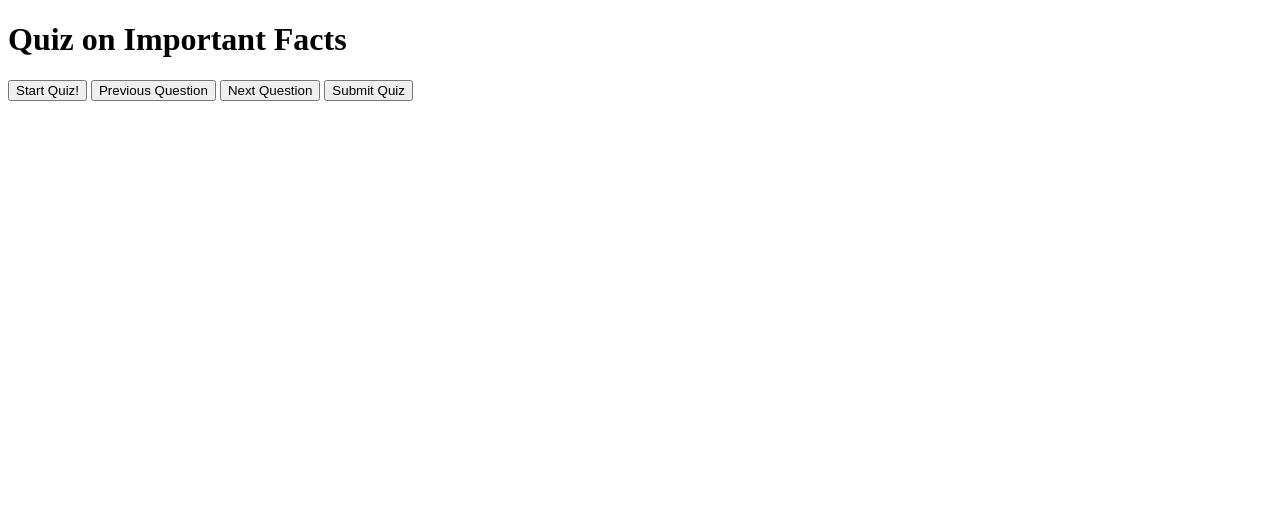
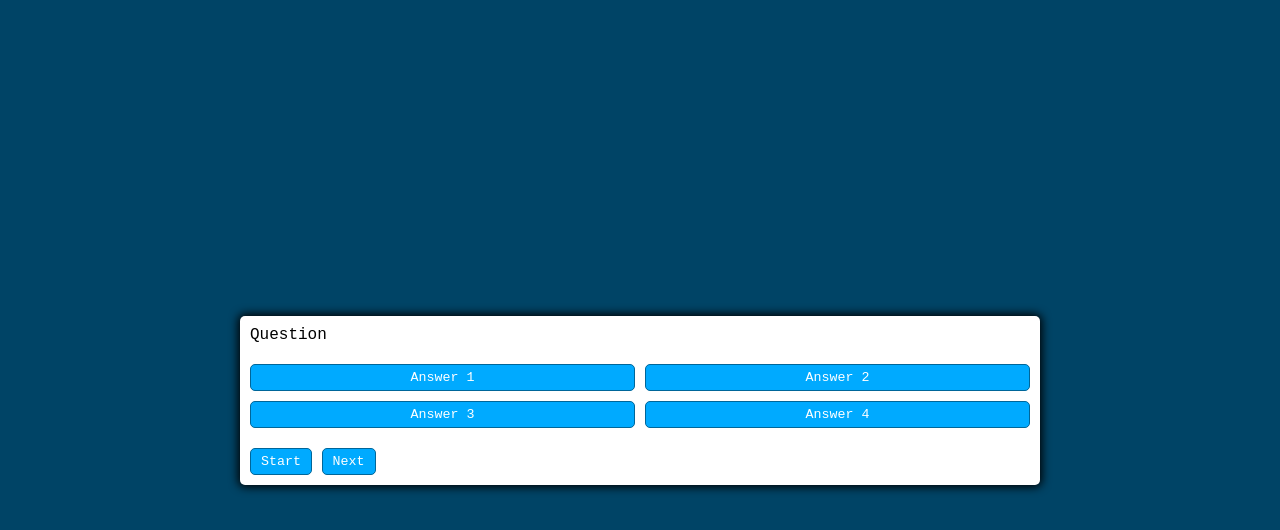
Before and after one commit to AntonioM4/My_JavaScript_Quiz, a plain HTML site: page index.html in a window 1280 px wide. Drawn offline with Linux system fonts and the light colour scheme.

Commit message:
added more html and styling starting over for the most part

```diff
--- a/assets/script/script.js
+++ b/assets/script/script.js
@@ -27,50 +27,3 @@ var questions = [{
   correctAnswer: "d"
   }
 ];
-var score = 0;
-var startBtn = document.getElementById('start');
-var submitBtn = document.getElementById('submit');
-var quiz = document.getElementById('quiz');
-var timer = document.getElementById('timer');
-var timeLimit = 10;
-
-
-
-// start button to start quiz
-startBtn.addEventListener('click', startQuiz)
-  function startQuiz() {
-    console.log('started');
-    startTimer();
-    buildQuiz();
-  }
-
-
-
-
-// submitting the quiz
-submitBtn.addEventListener('click', submitQuiz)
-  function submitQuiz() {
-    stopTimer();
-    console.log('submitted no going back now')
-  }
-
-
-// building the quiz
-function startTimer(){
-  var interval = setInterval(function (){
-    document.getElementById('timer').innerHTML=timeLimit;
-    timeLimit--;
-    if (timeLimit == 0){
-      clearInterval(interval);
-      alert('you are out of time!')
-    }
-  }, 1000);
-}
-
-function buildQuiz(){
-
-}
-
-function stopTimer(){
-  clearInterval(timeLimit);
-}
--- a/assets/style/style.css
+++ b/assets/style/style.css
@@ -0,0 +1,68 @@
+*, *::before, *::after {
+    box-sizing: border-box;
+    font-family: 'Courier New', Courier, monospace
+}
+
+:root {
+    --hue-neutral: 200;
+    --hue-wrong: 0;
+    --hue-correct: 145;
+}
+
+body{
+    --hue: var(--hue-neutral);
+    padding: 0;
+    margin: 0;
+    display: flex;
+    width: 100vw;
+    height: 100vh;
+    justify-content: center;
+    align-items: center;
+    background-color: hsl(var(--hue), 100%, 20%);
+}
+
+body.correct {
+    --hue: var(--hue-correct);
+}
+
+body.wrong {
+    --hue: var(--hue-wrong);
+}
+
+.container {
+    width: 800px;
+    max-width: 80%;
+    background-color: white;
+    border-radius: 5px;
+    padding: 10px;
+    box-shadow: 0 0 10px 2px;
+}
+
+.btn-grid {
+    display: grid;
+    grid-template-columns: repeat(2, auto);
+    gap: 10px;
+    margin: 20px 0;
+}
+
+.btn {
+    --hue: var(--hue-neutral);
+    border: 1px solid hsl(var(--hue), 100%, 30%);
+    background-color: hsl(var(--hue), 100%, 50%);
+    border-radius: 5px;
+    padding: 5px 10px;
+    color: white;
+    outline: none;
+}
+
+.btn:hover{
+    border-color: black;
+}
+
+.btn.correct{
+    --hue: var(--hue-correct);
+}
+
+.btn.wrong{
+    --hue: var(--hue-wrong);
+}
--- a/index.html
+++ b/index.html
@@ -1,22 +1,29 @@
 <!DOCTYPE html>
 <html lang="en">
 <head>
-    <meta charset="UTF-8">
-    <meta http-equiv="X-UA-Compatible" content="IE=edge">
-    <meta name="viewport" content="width=device-width, initial-scale=1.0">
-    <title>JavaScript Quiz</title>
+  <meta charset="UTF-8">
+  <meta http-equiv="X-UA-Compatible" content="IE=edge">
+  <meta name="viewport" content="width=device-width, initial-scale=1.0">
+  <link rel="stylesheet" href="assets/style/style.css">
+  <title>JavaScript Quiz</title>
 </head>
 <body>
-    <div id="timer"></div>
-    <h1>Quiz on Important Facts</h1>
-    <div class="quiz-container">
-      <div id="quiz"></div>
+  <div class="container">
+    <!--questions contained here-->
+      <div id="questions-container" class="hide">
+        <div id="questions">Question</div>
+        <div id="answer-buttons" class="btn-grid">
+        <button class="btn">Answer 1</button>
+        <button class="btn">Answer 2</button>
+        <button class="btn">Answer 3</button>
+        <button class="btn">Answer 4</button>
+        </div>
+      </div>
+    <div class="controls">
+    <button id="start-btn" class="start-btn btn">Start</button>
+    <button id="next-btn" class="next-btn btn hide">Next</button>
     </div>
-    <button id="start" onclick="style.display = 'none'">Start Quiz!</button>
-    <button id="previous">Previous Question</button>
-    <button id="next">Next Question</button>
-    <button id="submit">Submit Quiz</button>
-    <div id="results"></div>
+  </div>
+  <script src="assets/script/script.js"></script>
 </body>
-<script src="assets/script/script.js"></script>
 </html>
```
